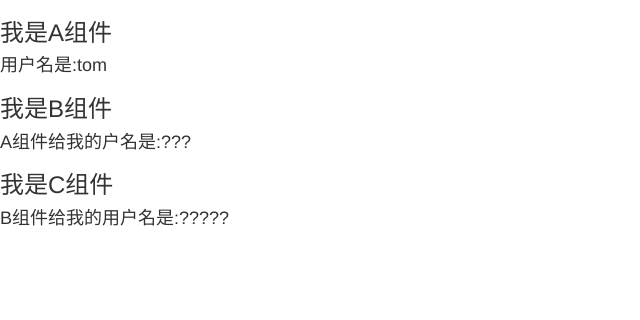
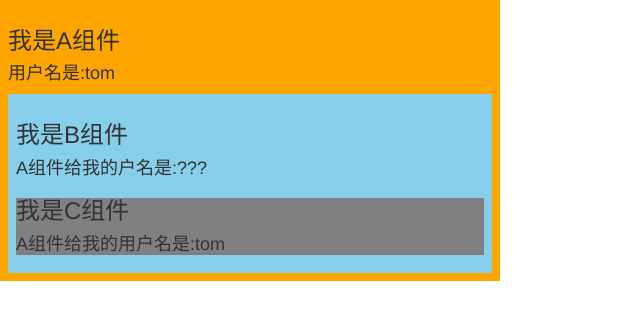
Before and after one commit to sven713/react_extension, a React (Create React App) app: page / in a window 1280 px wide. Shown: the top 320 px of the page, without its empty margins (0-640 px from the left). Built offline with nearby package versions, Linux system fonts and the light colour scheme.

Commit message:
P122 18:00 contex 爷孙传值

```diff
--- a/src/components/5_Contex/index.jsx
+++ b/src/components/5_Contex/index.jsx
@@ -1,4 +1,10 @@
 import React, { Component } from 'react'
+import './index.css'
+
+
+const MyContext = React.createContext()
+const {Provider} = MyContext
+
 
 export default class A extends Component {
   state={
@@ -6,10 +12,12 @@ export default class A extends Component {
   }
   render() {
     return (
-      <div>
+      <div className='parent'>
         <h3>我是A组件</h3>
         <h4>用户名是:{this.state.name}</h4>
-        <B></B>
+        <Provider value={this.state.name}>
+          <B></B>
+        </Provider>
       </div>
     )
   }
@@ -17,10 +25,12 @@ export default class A extends Component {
 
 
 class B extends Component {
+  static contextType = MyContext
 
   render() {
+    console.log('bbb--',this.context)
     return (
-      <div>
+      <div className='child'>
         <h3>我是B组件</h3>
         <h4>A组件给我的户名是:???</h4>
         <C></C>
@@ -30,12 +40,13 @@ class B extends Component {
 }
 
 class C extends Component {
-
+  static contextType = MyContext
   render() {
+    console.log('c--',this)
     return (
-      <div>
+      <div className='grand'>
         <h3>我是C组件</h3>
-        <h4>B组件给我的用户名是:?????</h4>
+        <h4>A组件给我的用户名是:{this.context}</h4>
       </div>
     )
   }
```
